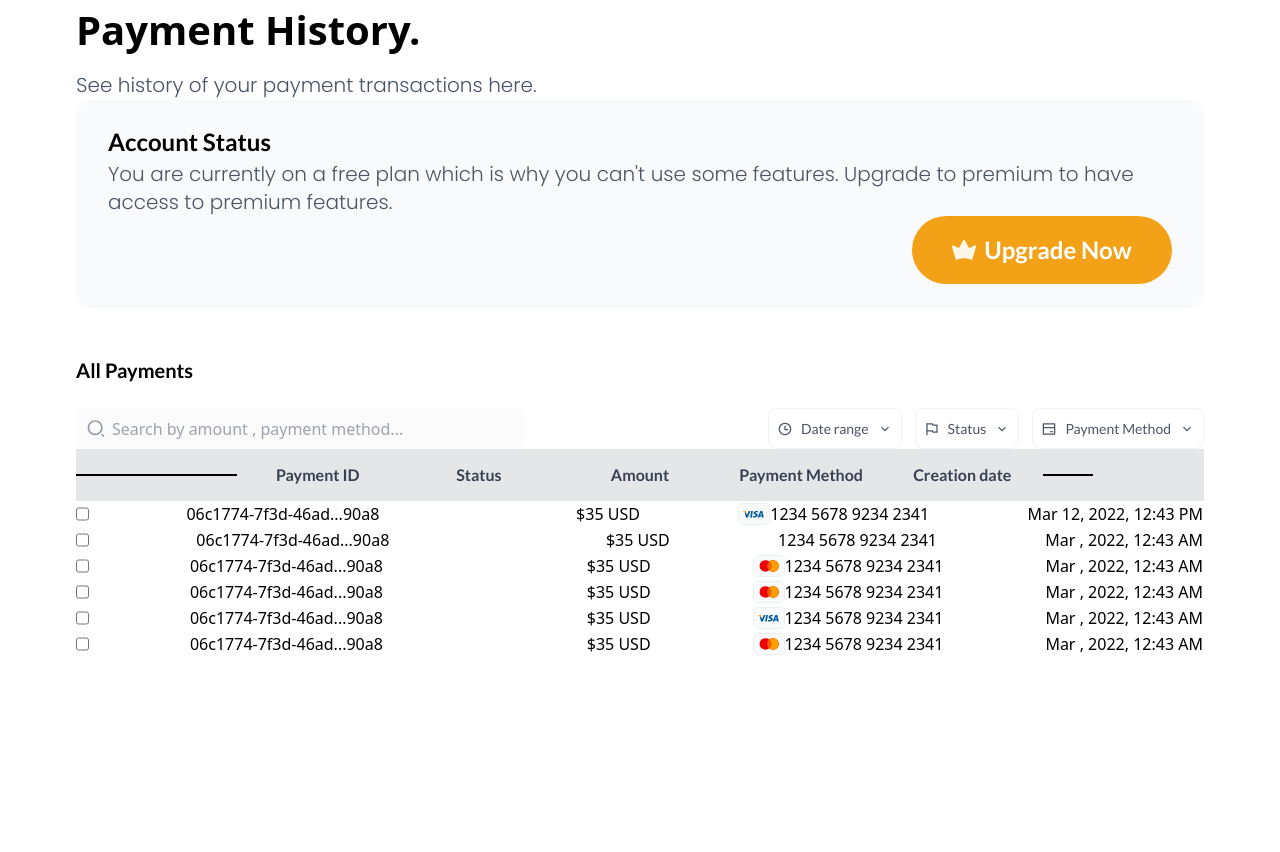
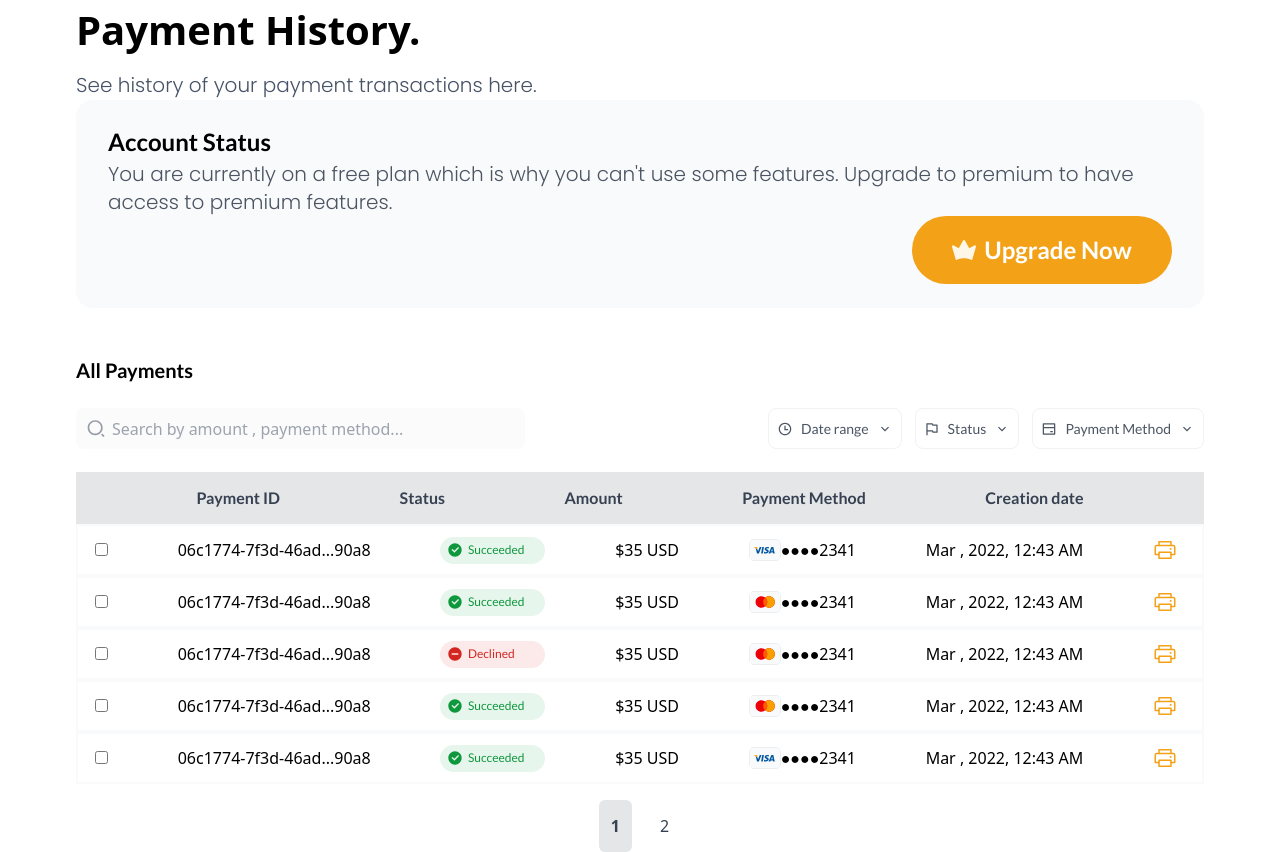
Before and after one commit to Lycan-Xx/test-4, a React (Vite) app: page / in a window 1280 px wide. Before the commit the page ends 800 px from the top, so only its background shows below. Built offline with nearby package versions, Linux system fonts and the light colour scheme.

Commit message:
Payment history with pagination

```diff
--- a/src/components/PaymentHistoryList.jsx
+++ b/src/components/PaymentHistoryList.jsx
@@ -1,13 +1,16 @@
-import React from "react"
+import { useState } from "react"
 import TimeIcon from "../assets/time-line.svg"
 import FlagIcon from "../assets/flag-icon.svg"
 import CardIcon from "../assets/card-icon.svg"
 import ArrowDown from "../assets/arrow-down.svg"
 import SearchIcon from "../assets/searchIcon.svg"
-import { paymentHistory } from "../data/data"
 import mastercardLogo from "../assets/mastercard.svg"
 import visaLogo from "../assets/Visa.svg"
-// import { PaymentHistory } from "../assets/data/data.js"
+import SuccessTick from "../assets/successtick.svg"
+import FailureMinus from "../assets/declinedMinus.svg"
+import printIcon from "../assets/Printer.svg"
+import { paymentHistory } from "../data/data"
+import PaymentHistory from "./pages/PaymentHistory"
 
 const Sorters = [
  {
@@ -33,6 +36,29 @@ const cardLogos = {
 }
 
 const PaymentHistoryList = () => {
+ const [currentPage, setCurrentPage] = useState(1)
+ const [searchTerm, setSearchTerm] = useState("")
+ const itemsPerPage = 5
+
+ // Filter the payment history based on the search term
+ const filteredItems = paymentHistory.filter(
+  (item) =>
+   item.paymentID.toLowerCase().includes(searchTerm.toLowerCase()) ||
+   item.cardType.toLowerCase().includes(searchTerm.toLowerCase()) ||
+   item.Amount.toString().includes(searchTerm)
+ )
+
+ // Calculate total pages based on filtered items
+ const totalPages = Math.ceil(filteredItems.length / itemsPerPage)
+
+ // Calculate indices for slicing the filtered items
+ const indexOfLastItem = currentPage * itemsPerPage
+ const indexOfFirstItem = indexOfLastItem - itemsPerPage
+ const currentItems = filteredItems.slice(indexOfFirstItem, indexOfLastItem)
+
+ const handlePageChange = (pageNumber) => {
+  setCurrentPage(pageNumber)
+ }
  return (
   <section className="flex flex-col mx-auto w-full">
    <h5 className="font-bold font-lato text-xl text-grey-700 mb-[24px]">
@@ -66,20 +92,20 @@ const PaymentHistoryList = () => {
      })}
     </div>
    </div>
-   <table className="flex flex-col">
+   <table className="flex flex-col lg:mt-[23px]">
     <thead className="bg-[#e4e6e8]">
-     <tr className="grid grid-cols-7 items-center justify-start w-full lg:h-[52px] font-lato font-bold  text-[#374151]">
-      <th className="bg-black"></th>
-      <th>Payment ID</th>
-      <th>Status</th>
+     <tr className="flex flex-row justify-between items-center w-full lg:h-[52px] font-lato font-bold text-[#374151]">
+      <th className=""></th>
+      <th className="flex-grow-1">Payment ID</th>
+      <th className="">Status</th>
       <th>Amount</th>
       <th>Payment Method</th>
       <th>Creation date</th>
-      <th className="w-[50px] bg-black"></th>
+      <th></th>
      </tr>
     </thead>
     <tbody className="w-full flex flex-col justify-between">
-     {paymentHistory.map((item) => {
+     {currentItems.map((item) => {
       const {
        id,
        paymentID,
@@ -90,24 +116,63 @@ const PaymentHistoryList = () => {
        time,
       } = item
       return (
-       <tr className="flex flex-row justify-between" key={id}>
-        <input type="checkbox" id="option1" name="option1" value="Option 1" />
+       <tr
+        className="flex flex-row items-center justify-between border-[2px] border-gray-50 md:h-[52px]"
+        key={id}
+       >
+        <td className=" ml-[16px] ">
+         <input type="checkbox" id="option1" name="option1" value="Option 1" />
+        </td>
         <td>{paymentID}</td>
-        <td>{paymentStatus}</td>
+        <td>
+         {paymentStatus ? (
+          <span className="bg-[#e7f6ec] rounded-3xl px-[7.5px] py-[5.5px] flex flex-row md:w-[105px] text-xs text-[#0f973d] font-lato">
+           {" "}
+           <img className="pr-[6px]" src={SuccessTick} alt="" />
+           Succeeded
+          </span>
+         ) : (
+          <span className="bg-[#fbeae9] rounded-3xl px-[7.5px] py-[5.5px] flex flex-row md:w-[105px] text-xs text-errorRed font-lato">
+           {" "}
+           <img className="pr-[6px]" src={FailureMinus} alt="" />
+           Declined
+          </span>
+         )}
+        </td>
         <td>${Amount} USD</td>
         <td className="flex flex-row">
          <img src={cardLogos[cardType]} alt="" />
-         <p>{cardNumber}</p>
+         <p> {"●●●●" + cardNumber.slice(-4)}</p>
         </td>
         <td className="flex flex-row">
          {time.month} {time.date}, {time.year}, {time.hour}{" "}
          {time.AM ? "AM" : "PM"}
+        </td>
+        <td className="w-[50px]">
+         <img src={printIcon} alt="" />
         </td>
        </tr>
       )
      })}
     </tbody>
    </table>
+   <div className="flex justify-center mt-4 h-[52px]">
+    {totalPages > 1 &&
+     Array.from({ length: totalPages }, (_, i) => i + 1).map((pageNumber) => (
+      <button
+       key={pageNumber}
+       className={`mx-2 px-3 py-1 rounded-md ${
+        currentPage === pageNumber
+         ? "bg-[#e4e6e8] text-[#374151] font-bold"
+         : "bg-white text-[#374151] hover:bg-[#e4e6e8]"
+       }`}
+       onClick={() => handlePageChange(pageNumber)}
+       aria-label={`Go to page ${pageNumber}`}
+      >
+       {pageNumber}
+      </button>
+     ))}
+   </div>
   </section>
  )
 }
--- a/src/data/data.js
+++ b/src/data/data.js
@@ -94,25 +94,24 @@ export const links = [
 export const paymentHistory = [
  {
   id: 1,
-  paymentID: "06c1774-7f3d-46ad...90a8",
+  paymentID: " 06c1774-7f3d-46ad...90a8",
   paymentStatus: true,
   Amount: "35",
   cardType: "Visa",
   cardNumber: "1234 5678 9234 2341",
-    time: {
-   date: "12",
+  time: {
    month: "Mar",
    year: "2022",
    hour: "12:43",
-   AM: false,
+   AM: true,
   },
  },
  {
   id: 2,
-  paymentID: "06c1774-7f3d-46ad...90a8",
-  paymentStatus: false,
+  paymentID: " 06c1774-7f3d-46ad...90a8",
+  paymentStatus: true,
   Amount: "35",
-  cardType: "Mastercard",
+  cardType: "MasterCard",
   cardNumber: "1234 5678 9234 2341",
   time: {
    month: "Mar",
@@ -138,7 +137,7 @@ export const paymentHistory = [
  {
   id: 4,
   paymentID: "06c1774-7f3d-46ad...90a8",
-  paymentStatus: false,
+  paymentStatus: true,
   Amount: "35",
   cardType: "MasterCard",
   cardNumber: "1234 5678 9234 2341",
@@ -152,7 +151,7 @@ export const paymentHistory = [
  {
   id: 5,
   paymentID: "06c1774-7f3d-46ad...90a8",
-  paymentStatus: false,
+  paymentStatus: true,
   Amount: "35",
   cardType: "Visa",
   cardNumber: "1234 5678 9234 2341",
@@ -177,4 +176,18 @@ export const paymentHistory = [
    AM: true,
   },
  },
+ {
+  id: 7,
+  paymentID: "06c1774-7f3d-46ad...90a8",
+  paymentStatus: false,
+  Amount: "35",
+  cardType: "MasterCard",
+  cardNumber: "1234 5678 9234 2341",
+  time: {
+   month: "Mar",
+   year: "2022",
+   hour: "12:43",
+   AM: true,
+  },
+ },
 ]
```
Also changed, not shown: src/assets/Printer.svg (added).
